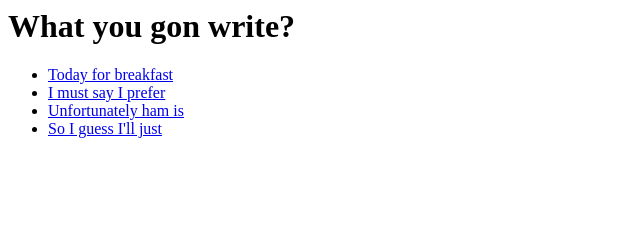
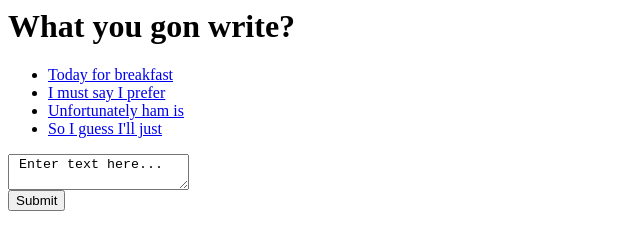
Before and after one commit to azntastic/NoteJs, a website: page views/index.html in a window 1280 px wide. Shown: the whole page, without its empty margins (0-640 px from the left). Drawn offline with Linux system fonts and the light colour scheme.

Commit message:
added simple text form that doesn't respond (using textarea)

```diff
--- a/views/index.html
+++ b/views/index.html
@@ -8,6 +8,12 @@
     <div id='app'>
       Hello!
     </div>
+    <div id='form'>
+      <form id = 'text' action="#notes/submit" method="post">
+        <textarea name="note"> Enter text here... </textarea></br>
+        <input type = "submit">
+      </form>
+    </div>
     <script src="../src/note_model.js"></script>
     <script src="../src/note_list_model.js"></script>
     <script src="../src/note_list_view.js"></script>
```
Also changed, not shown: spec/note_controller_spec.js (+2 -0 lines).
